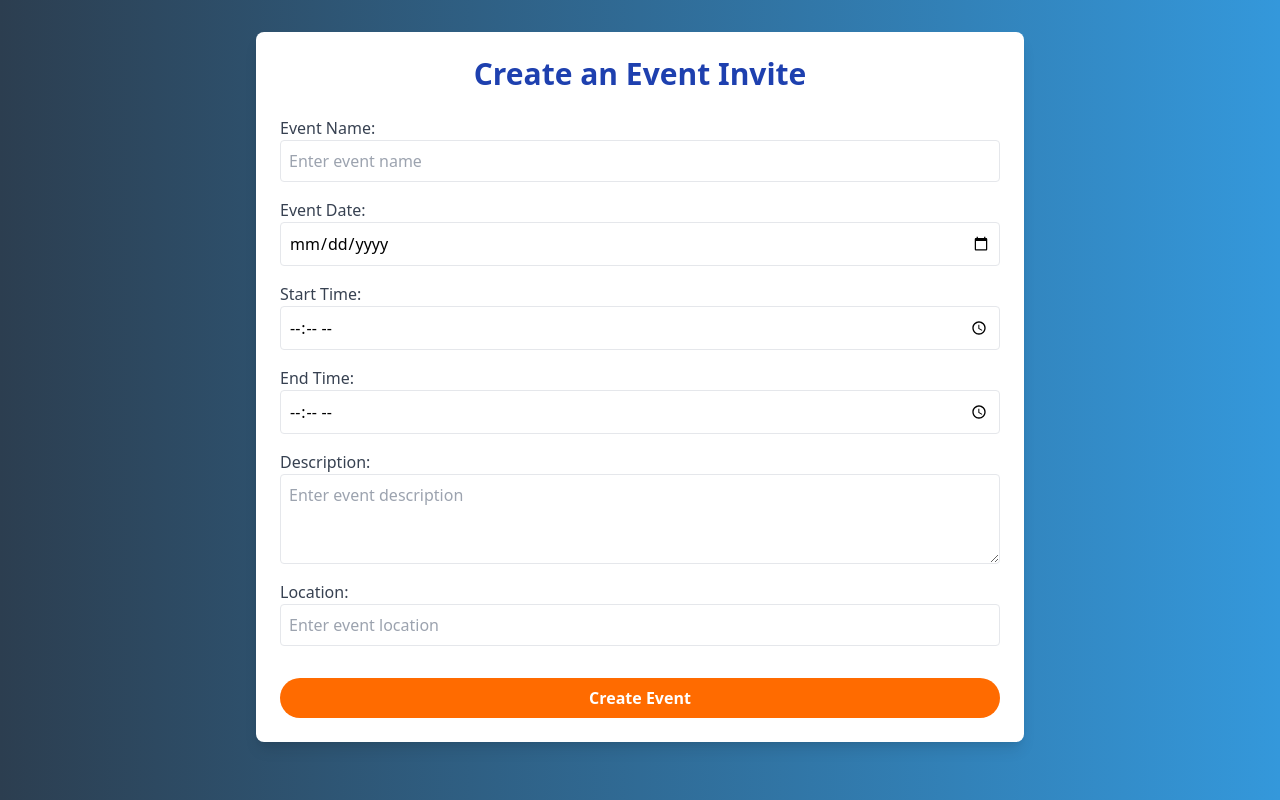
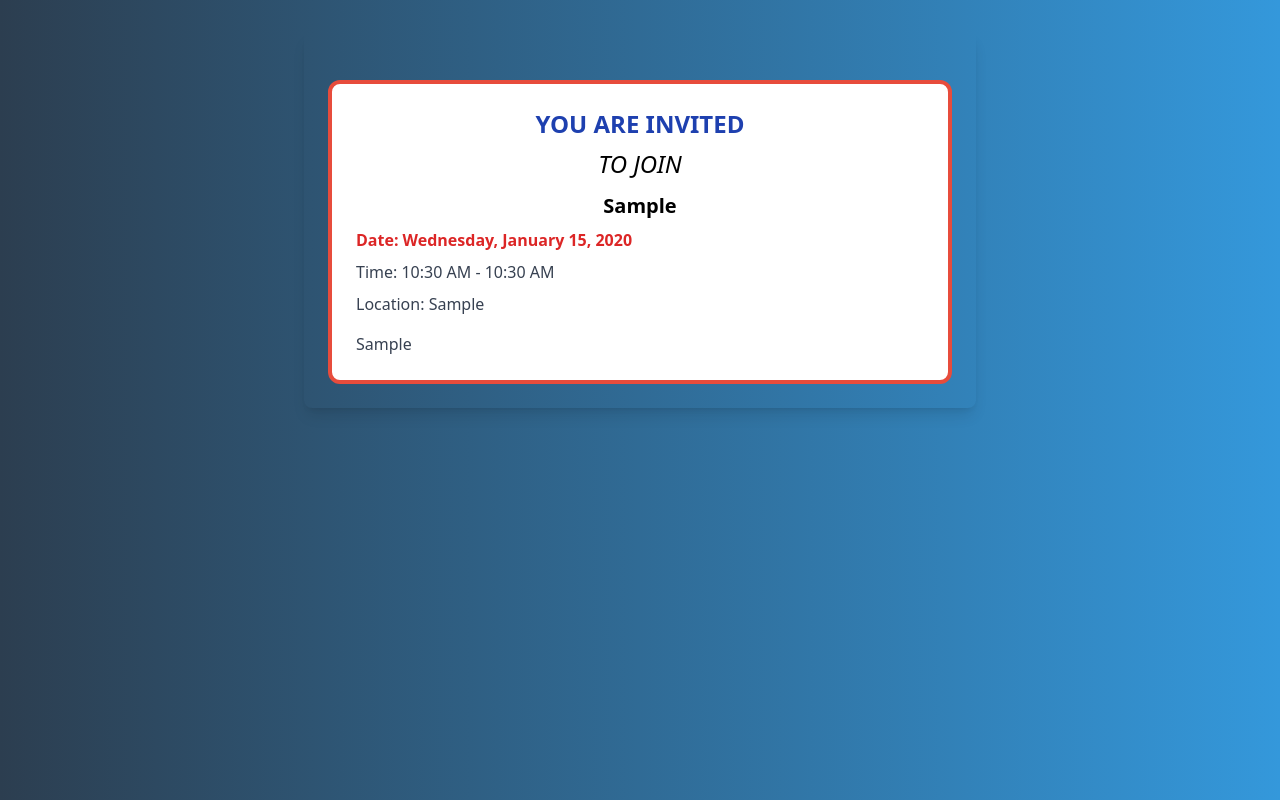
Before and after one commit to vishnupr01/Event-Invitation-Creator-Project, a plain HTML site: page index.html in a window 1280 px wide. Both pictures are taken after typing "Sample", "2020-01-15", "10:30", "10:30", "Sample", "Sample" into the empty fields and a click on the button "Create Event". Drawn offline with nearby package versions, Linux system fonts and the light colour scheme.

Commit message:
Added logic for display invitation

```diff
--- a/index.html
+++ b/index.html
@@ -24,7 +24,7 @@
 </div>
 
 <body class="bg-gradient-to-r from-[#2c3e50] to-[#3498db]">
-  <div class="max-w-3xl mx-auto mt-8 bg-white  p-6 rounded-lg shadow-lg">
+  <div id="main-div" class="max-w-3xl mx-auto mt-8 bg-white  p-6 rounded-lg shadow-lg">
     <header class="text-center mb-6">
       <h1 class="text-blue-800 font-bold text-3xl">Create an Event Invite</h1>
     </header>
@@ -47,7 +47,7 @@
 
       <div class="flex flex-col">
         <label for="end-time" class="text-gray-700">End Time:</label>
-        <input type="time" id="end-time" name="end-time"  class="border rounded p-2">
+        <input type="time" id="end-time" name="end-time" class="border rounded p-2">
       </div>
 
       <div class="flex flex-col">
@@ -60,16 +60,20 @@
         <input type="text" name="event-location" id="event-location" class="border rounded p-2" placeholder="Enter event location">
       </div>
 
-      <button type="submit"  class="mt-4 bg-[#ff6b00]  text-white font-bold py-2 px-4 rounded-full ">
+      <button type="submit" class="mt-4 bg-[#ff6b00]  text-white font-bold py-2 px-4 rounded-full ">
         Create Event
       </button>
     </form>
 
 
-    <div id="event-invitation" class="hidden mt-6 p-6 bg-white rounded-lg border-4 border-[#e74c3c]">
-      <h2 class="text-2xl font-semibold text-center text-blue-800 mb-4">Your Event Invitation</h2>
-      <p id="event-name-display" class="text-xl font-bold"></p>
-      <p id="event-date-display" class="text-gray-700 mt-2"></p>
+
+  </div>
+  <div id="event-invitation" class="max-w-2xl mx-auto mt-8 p-6 rounded-lg shadow-lg ">
+    <div class="mt-6 p-6 w-full bg-white rounded-xl border-4 border-[#e74c3c] ">
+      <h1 class="text-2xl font-semibold text-center  text-blue-800 mb-2">YOU ARE INVITED</h1>
+      <h2 class="text-2xl italic text-center   mb-3">TO JOIN</h2>
+      <h1 id="event-name-display" class="text-xl text-center font-bold"></h1>
+      <h3 id="event-date-display" class="text-red-600 mt-2 font-bold"></h3>
       <p id="event-time-display" class="text-gray-700 mt-2"></p>
       <p id="event-location-display" class="text-gray-700 mt-2"></p>
       <p id="event-description-display" class="text-gray-700 mt-4"></p>
--- a/js/script.js
+++ b/js/script.js
@@ -14,15 +14,38 @@ document.getElementById("event-form").addEventListener("submit", function (e) {
   const eventDescription = formData.get("event-description");
   const eventLocation = formData.get("event-location");
   if (eventName && eventDate && startTime && endTime && eventDescription && eventLocation) {
+    const options = {
+      weekday: 'long',
+      year: 'numeric',
+      month: 'long',
+      day: 'numeric'
+    };
+    const dateObject = new Date(eventDate); // 'eventDate' is a string in 'YYYY-MM-DD' format
+    if (isNaN(dateObject)) {
+      console.error("Invalid date:", eventDate);
+      return;
+    }
+    const formatedStartTime = formatTime(startTime)
+    const formatedEndTime = formatTime(endTime)
+    const formattedDate = new Intl.DateTimeFormat('en-US', options).format(dateObject);
     const eventData = {
       eventName,
-      eventDate,
-      startTime,
-      endTime,
+      formattedDate,
+      formatedStartTime,
+      formatedEndTime,
       eventDescription,
       eventLocation
     };
 
+    document.getElementById("main-div").classList.add("hidden")
+    document.getElementById("event-invitation").classList.remove("hidden")
+
+
+    document.getElementById("event-name-display").textContent = eventName;
+    document.getElementById("event-date-display").textContent = `Date: ${formattedDate}`;
+    document.getElementById("event-time-display").textContent = `Time: ${formatedStartTime} - ${formatedEndTime}`;
+    document.getElementById("event-location-display").textContent = `Location: ${eventLocation}`;
+    document.getElementById("event-description-display").textContent = eventDescription;
     console.log(eventData);
     this.reset()
 
@@ -35,3 +58,22 @@ document.getElementById("event-form").addEventListener("submit", function (e) {
 
 
 })
+
+
+function formatTime(time) {
+  const [hours, minutes] = time.split(":");  // Split the time into hours and minutes
+  let hour = parseInt(hours, 10);
+  let period = "AM";
+
+  if (hour >= 12) {
+    period = "PM";
+    if (hour > 12) hour -= 12;  // Convert 24-hour time to 12-hour time
+  } else if (hour === 0) {
+    hour = 12;  // Midnight case (00:00) should be 12:00 AM
+  }
+
+  const hours12 = hour.toString().padStart(2, "0");  // Ensure two-digit format
+  const formattedMinutes = minutes.padStart(2, "0");  // Ensure two-digit format for minutes
+
+  return `${hours12}:${formattedMinutes} ${period}`;
+}
```
